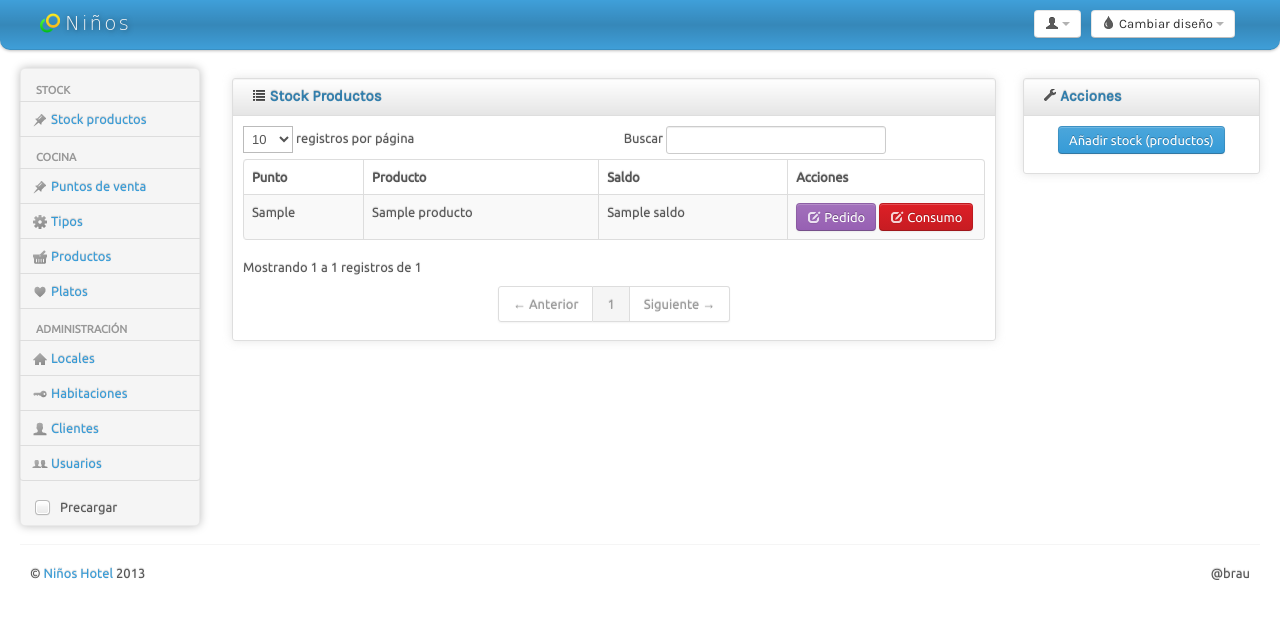
After one commit to bengiexd/ninos, a Django app: template ninos/templates/admin/stock-producto/list.html in a window 1280 px wide. The commit adds this page. Shown: the top 619 px of the page. Run offline with Django 3.2, Linux system fonts and the light colour scheme; the template is opened without the code that fills it: most values are stand-ins (such as "Sample title", 1, 10 or a date in 2020); some libraries are stand-ins or nearby versions; some web fonts are replaced.

Commit message:
avance stock productos

```diff
--- a/admin/urls.py
+++ b/admin/urls.py
@@ -53,4 +53,7 @@ urlpatterns = patterns('admin.views',
 	url(r'^user/add$',					'add_user_view',		name = 'add_user_view'),
 	url(r'^user/edit/(?P<id>.*)/$',		'edit_user_view',		name = 'edit_user_view'),
 	url(r'^user/perm/(?P<id>.*)/$',		'perm_user_view',		name = 'perm_user_view'),
+
+	#Stock productos
+	url(r'^stock-producto/$',			'list_stock_producto_view',		name = 'list_stock_producto_view'),
 )
--- a/admin/views/__init__.py
+++ b/admin/views/__init__.py
@@ -7,3 +7,4 @@ from views_tipo import *
 from views_producto import *
 from views_plato import *
 from views_user import *
+from views_stock_producto import *
--- /dev/null
+++ b/ninos/templates/admin/stock-producto/list.html
@@ -0,0 +1,69 @@
+{% extends 'base.html' %}
+{% block title %} Stock Productos {% endblock %}
+{% block content %}
+<div class="row-fluid">
+	<div class="box span9">
+		<div class="box-header well" data-original-title>
+			<h2><i class="icon-list"></i> Stock Productos</h2>
+		</div>
+		<div class="box-content">
+			{% if stock %}
+			<table class="table table-striped table-bordered bootstrap-datatable datatable">
+				<thead>
+					<th>Punto</th>
+					<th>Producto</th>
+					<th>Saldo</th>
+					<th>Acciones</th>
+				</thead>
+				<tbody>
+					{% for stk in stock %}
+					<tr>
+						<td>{{ stk.punto_destino }}</td>
+						<td>{{ stk.producto }}</td>
+						<td>{{ stk.saldo }}</td>
+						<td style="width: 180px;" class="center">
+							<a class="btn btn-info" href="{% url "edit_local_view" stk.producto_id %}">
+								<i class="icon-edit icon-white"></i>
+								Pedido
+							</a>
+							<a class="btn btn-danger btn-setting" href="{% url "edit_local_view" stk.producto_id %}">
+								<i class="icon-edit icon-white"></i>
+								Consumo
+							</a>
+						</td>
+					</tr>
+					{% endfor %}
+				</tbody>
+			</table>
+			{% else %}
+				<p>No hay productos en stock.</p>
+			{% endif %}
+		</div>
+	</div>
+	<div class="box span3">
+		<div class="box-header well" data-original-title>
+			<h2><i class="icon-wrench"></i> Acciones</h2>
+		</div>
+		<div class="box-content">
+			<p class="center">
+				<a href="{% url "add_local_view" %}" class="btn btn-primary">Añadir stock (productos)</a>
+			</p>
+		</div>
+	</div>
+</div>
+{% endblock %}
+{% block modal %}
+<div class="modal hide fade" id="myModal">
+	<div class="modal-header">
+		<button type="button" class="close" data-dismiss="modal">×</button>
+		<h3>¡Mucho cuidado!</h3>
+	</div>
+	<div class="modal-body">
+		<p>Si continúa se borrará el item seleccionado. ¿Está seguro?</p>
+	</div>
+	<div class="modal-footer">
+		<a href="#" class="btn" data-dismiss="modal">Cerrar</a>
+		<a href="{% url "list_local_view" %}" data-id="" class="btn btn-primary btn-danger"><i class="icon-trash icon-white"></i> Borrar</a>
+	</div>
+</div>
+{% endblock %}
--- a/ninos/templates/menu.html
+++ b/ninos/templates/menu.html
@@ -1,4 +1,6 @@
 <ul class="nav nav-tabs nav-stacked main-menu">
+	<li class="nav-header hidden-tablet">Stock</li>
+	<li><a class="ajax-link" href="{% url "list_stock_producto_view" %}"><i class="icon icon-pin"></i> <span class="hidden-tablet">Stock productos</span></a></li>
 	<li class="nav-header hidden-tablet">Cocina</li>
 	<li><a class="ajax-link" href="{% url "list_punto_view" %}"><i class="icon icon-pin"></i> <span class="hidden-tablet">Puntos de venta</span></a></li>
 	<li><a class="ajax-link" href="{% url "list_tipo_view" %}"><i class="icon icon-gear"></i> <span class="hidden-tablet">Tipos</span></a></li>
--- a/pedidos/views.py
+++ /dev/null
@@ -1 +0,0 @@
-# Create your views here.
```
Also changed, not shown: admin/models.py (+11 -0 lines), admin/views/views_stock_producto.py (added, +36 -0 lines), ninos/settings.py (+3 -4 lines), pedidos/models.py (deleted, +0 -17 lines), pedidos/tests.py (deleted, +0 -16 lines), pedidos/__init__.py (deleted), 1 other file.
